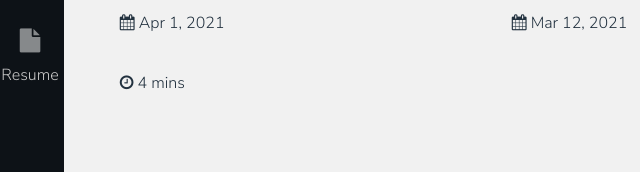
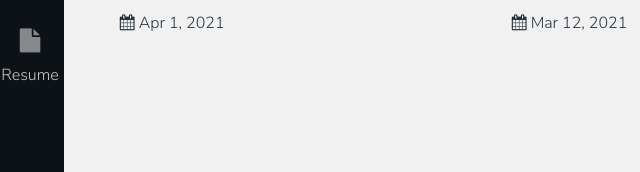
Before and after one commit to saadfkhan/saadfkhan.github.io, a plain HTML site: page projects.html in a window 1280 px wide. Shown: the part 536-708 px from the top of the page, 0-640 px from the left. Drawn offline with Linux system fonts and the light colour scheme.

Commit message:
Update projects.html

```diff
--- a/projects.html
+++ b/projects.html
@@ -52,7 +52,6 @@
 												<p>Piece covering Nabis and the Marijuana Industry. BiteSize Only is a newsletter covering tech start-ups using industry trends in 500 words or less.
 													<a style="color: #19B5FE" href="https://bitesizeonly.substack.com/p/have-no-fear-cali-dispensaries-nabis" target="_blank">Continue Reading</a></p>
 												<p><span class="icon fa-calendar"></span> Apr 1, 2021</p>
-												<p><span class="icon fa-clock-o"></span> 4 mins</p>
 											</div>
 											<div class="project-cell">
 												<a href="https://bitesizeonly.substack.com/p/audio-only-clubhouse-craze" target="_blank"><img src="images/thumbs/clubhouse.jpeg" alt=""/></a>
```
